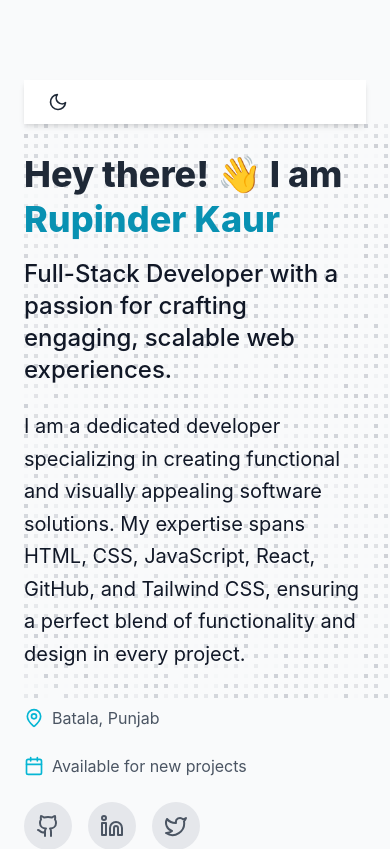
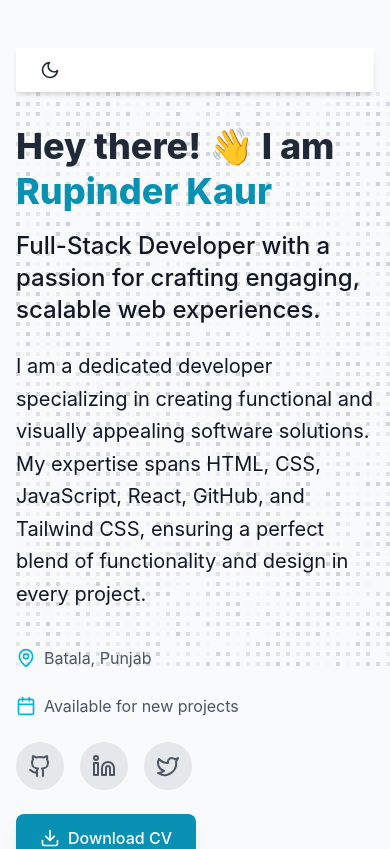
Before and after one commit to Rupinder-17/Portfolio, a React (Vite) app in the folder my-app/: page / in a window 390 px wide. Shown: the top 849 px of the page. Built offline with nearby package versions, Linux system fonts and the light colour scheme.

Commit message:
feat(navigation): add smooth scrolling and navigation links
- Add id attributes to all main sections for navigation
- Implement smooth scrolling behavior in CSS
- Update header with navigation links to all sections
- Adjust padding and layout in header and home section

```diff
--- a/my-app/src/component/About.jsx
+++ b/my-app/src/component/About.jsx
@@ -15,7 +15,7 @@ const rupinderKaurDetails = [
 
 export const About = () => {
   return (
-    <div className="max-w-7xl mx-auto  h-96 py-12">
+    <div className="max-w-7xl mx-auto  h-96 py-12" id="about">
       <div className="bg-gray-200 rounded-2xl w-36 px-4 py-2 mx-auto">
         <h3 className="text-2xl font-semibold text-center text-gray-800">
           About
--- a/my-app/src/component/Contect.jsx
+++ b/my-app/src/component/Contect.jsx
@@ -22,7 +22,7 @@ export const ContactPage = () => {
   };
 
   return (
-    <div className=" py-16 px-6 ">
+    <div className=" py-16 px-6 " id="contact">
       <AuroraBackground>
         <motion.div
           initial={{ opacity: 0, y: 40 }}
--- a/my-app/src/component/HomePage.jsx
+++ b/my-app/src/component/HomePage.jsx
@@ -25,10 +25,13 @@ const rupinderKaurDetails = [
 
 export default function PortfolioSection() {
   return (
-    <section className="relative bg-gray-50 py-20 px-6 sm:px-12 lg:px-24">
+    <section
+      className="relative bg-gray-50 py-12 px-4 sm:px-8 lg:px-16"
+      id="home"
+    >
       <Header />
 
-      <div className="absolute  ">
+      <div className="absolute">
         <FlickeringGrid
           className="size-full"
           squareSize={4}
@@ -40,7 +43,7 @@ export default function PortfolioSection() {
           width={1500}
         />
       </div>
-      <div className="relative ">
+      <div className="relative mt-8">
         <div className="max-w-7xl mt-7 mx-auto grid lg:grid-cols-2 gap-16 items-center">
           <div>
             <h1 className="text-4xl font-extrabold text-gray-800 sm:text-5xl mb-4 leading-tight">
--- a/my-app/src/component/NewHeader.jsx
+++ b/my-app/src/component/NewHeader.jsx
@@ -25,9 +25,18 @@ export const NewHeader = () => {
 
   return (
     <div className="sticky top-0 z-50 w-full border-b bg-background/95 backdrop-blur supports-[backdrop-filter]:bg-background/60">
-      <div className="container flex h-14 items-center">
+      <div className="container flex h-16 max-w-7xl mx-auto items-center px-4 sm:px-8 lg:px-16">
         <NavigationMenu>
           <NavigationMenuList>
+            <NavigationMenuItem>
+              <NavigationMenuLink
+                className={navigationMenuTriggerStyle()}
+                href="#home"
+                onClick={handleNavClick}
+              >
+                Home
+              </NavigationMenuLink>
+            </NavigationMenuItem>
             <NavigationMenuItem>
               <NavigationMenuLink
                 className={navigationMenuTriggerStyle()}
@@ -44,6 +53,15 @@ export const NewHeader = () => {
                 onClick={handleNavClick}
               >
                 Projects
+              </NavigationMenuLink>
+            </NavigationMenuItem>
+            <NavigationMenuItem>
+              <NavigationMenuLink
+                className={navigationMenuTriggerStyle()}
+                href="#skills"
+                onClick={handleNavClick}
+              >
+                Skills
               </NavigationMenuLink>
             </NavigationMenuItem>
             <NavigationMenuItem>
--- a/my-app/src/component/Project.jsx
+++ b/my-app/src/component/Project.jsx
@@ -70,7 +70,7 @@ export const Project = () => {
   ];
 
   return (
-    <div className="bg-gray-100 text-white py-16 px-6">
+    <div className="bg-gray-100 text-white py-16 px-6" id="projects">
       <div className="max-w-7xl mx-auto text-center mb-12">
         <h1 className="text-4xl font-bold mb-4 text-gray-500">Projects</h1>
         <p className="text-gray-400 text-lg">
--- a/my-app/src/component/Skills.jsx
+++ b/my-app/src/component/Skills.jsx
@@ -72,7 +72,10 @@ const ReviewCard = ({ skill, description, logo }) => {
 
 export function HorizontalMarqueeDemo() {
   return (
-    <div className="relative w-[100%] flex flex-col items-center justify-center overflow-hidden rounded-lg border bg-gray-50 dark:bg-gray-900 shadow-xl p-6">
+    <div
+      className="relative w-[100%] flex flex-col items-center justify-center overflow-hidden rounded-lg border bg-gray-50 dark:bg-gray-900 shadow-xl p-6"
+      id="skills"
+    >
       {/* First Horizontal Marquee */}
       <Marquee
         pauseOnHover
--- a/my-app/src/index.css
+++ b/my-app/src/index.css
@@ -1,6 +1,10 @@
 @tailwind base;
 @tailwind components;
 @tailwind utilities;
+
+html {
+  scroll-behavior: smooth;
+}
 
 :root {
   font-family: Inter, system-ui, Avenir, Helvetica, Arial, sans-serif;
@@ -136,8 +140,6 @@ button:focus-visible {
   }
 }
 
-
-
 @layer base {
   * {
     @apply border-border outline-ring/50;
```
